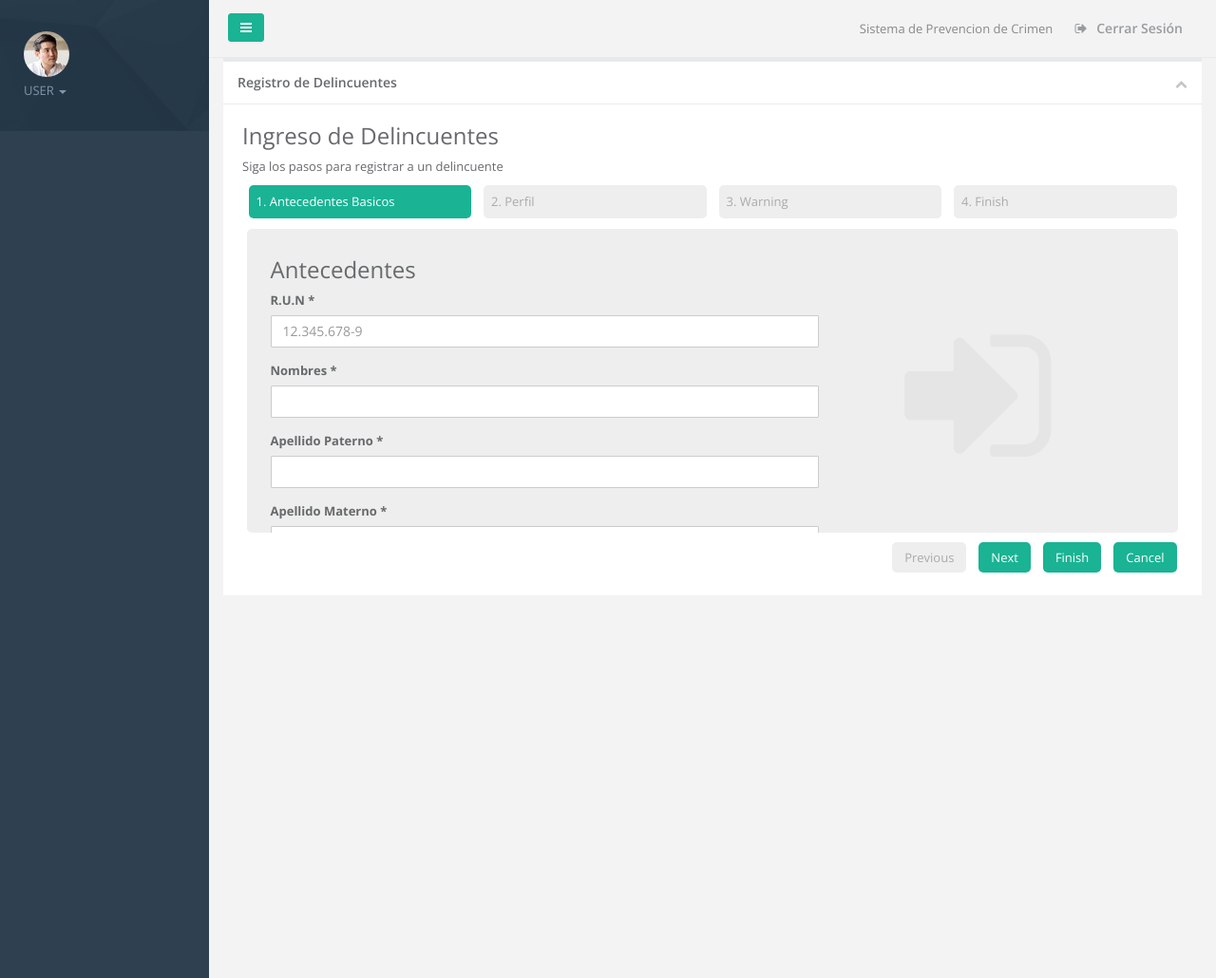
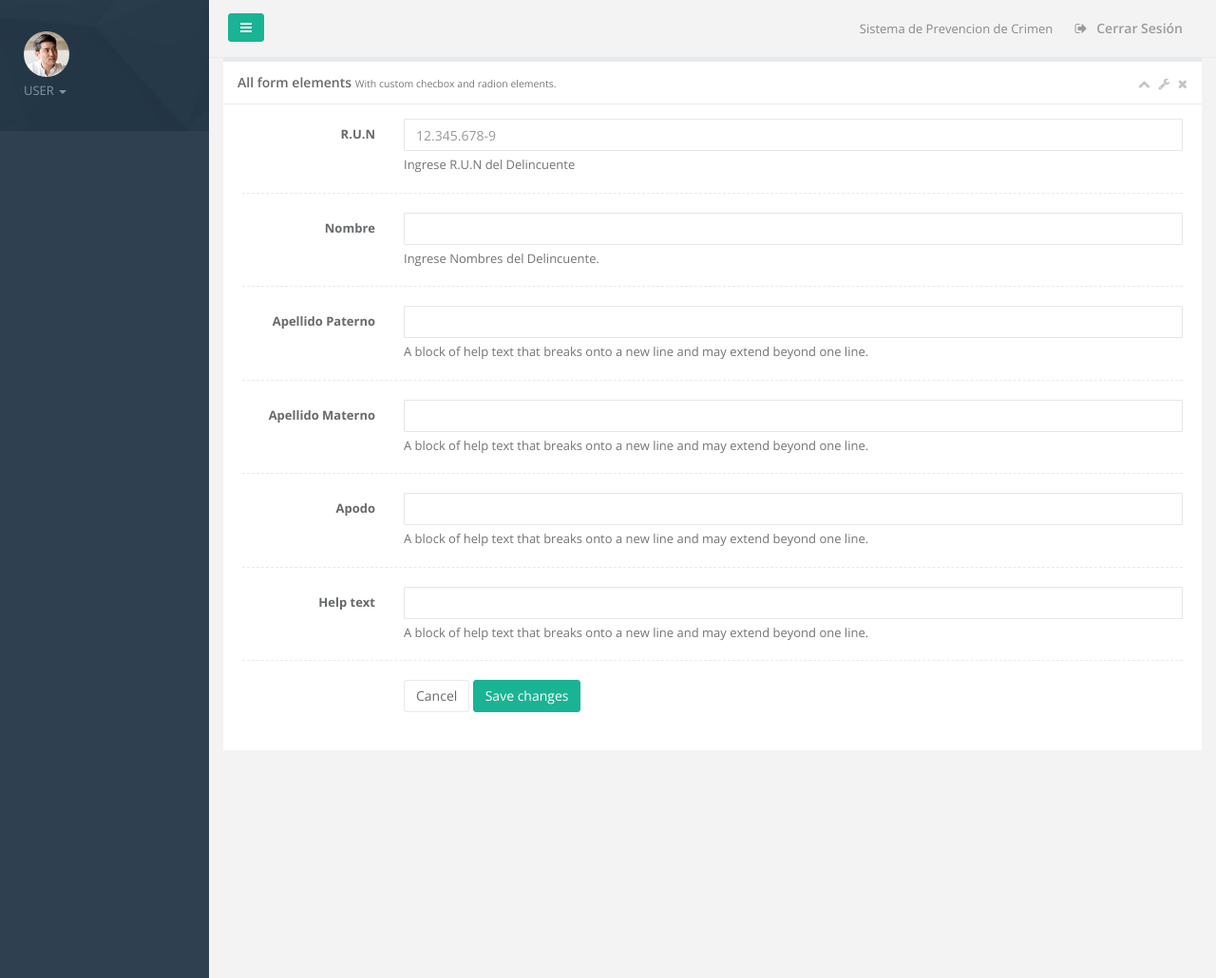
Before and after one commit to lonkonao/proyectoTitulo, a PHP site: page /vista/delincuente.php in a window 1280 px wide. Shown: the top 1030 px of the page at 95% size. Run offline with PHP 8.4, Linux system fonts and the light colour scheme; the visitor is signed in with stand-in values (Sample User, id 1); data that the repository does not hold is empty; some libraries are stand-ins or nearby versions.

Commit message:
fix delincuente

```diff
--- a/controlador/ControElegirComuna.php
+++ b/controlador/ControElegirComuna.php
@@ -1,5 +1,6 @@
 <?php
 require_once '../modelo/Data.php';
+
 $d= new Data();
 
 $id = $_GET['id'];
--- a/modelo/Data.php
+++ b/modelo/Data.php
@@ -352,7 +352,7 @@ class Data {
 
         $tildes = $this->c->ejecutar("SET NAMES 'utf8'");
         $res = $this->c->ejecutar($sql);
-        echo "<select id='region' name='region' class='form-control m-b' >";
+        echo "<select id='region' name='region' class='chosen-select' >";
         while ($resultado = $res->fetch_array()) {
 
             echo "<option value='" . $resultado[0] . "'> " . $resultado[1] . "</option>";
--- a/vista/delincuente.php
+++ b/vista/delincuente.php
@@ -21,6 +21,8 @@
         <link href="../css/bootstrap.min.css" rel="stylesheet">
         <link href="../font-awesome/css/font-awesome.css" rel="stylesheet">
 
+        <link href="../css/plugins/chosen/chosen.css" rel="stylesheet">
+
         <!-- Toastr style -->
         <link href="../css/plugins/toastr/toastr.min.css" rel="stylesheet">
 
@@ -35,6 +37,14 @@
         <link href="../css/plugins/dataTables/dataTables.tableTools.min.css" rel="stylesheet">
 
         <link href="../css/plugins/steps/jquery.steps.css" rel="stylesheet">
+        <script type="text/javascript">
+            $(document).ready(function () {
+                $('#region').change(function () {
+                    var id = $('#region').val();
+                    $('#comunas').load('../controlador/ControElegirComuna.php?id=' + id);
+                });
+            });
+        </script>
 
 
     </head>
@@ -250,114 +260,80 @@
                 <!-- main body   -->
 
                 <!--   </div> -->
-
-
                 <div class="row">
                     <div class="col-lg-12">
-                        <div class="ibox">
+                        <div class="ibox float-e-margins">
                             <div class="ibox-title">
-                                <h5>Registro de Delincuentes</h5>
+                                <h5>All form elements <small>With custom checbox and radion elements.</small></h5>
                                 <div class="ibox-tools">
                                     <a class="collapse-link">
                                         <i class="fa fa-chevron-up"></i>
                                     </a>
-
+                                    <a class="dropdown-toggle" data-toggle="dropdown" href="#">
+                                        <i class="fa fa-wrench"></i>
+                                    </a>
+                                    <ul class="dropdown-menu dropdown-user">
+                                        <li><a href="#">Config option 1</a>
+                                        </li>
+                                        <li><a href="#">Config option 2</a>
+                                        </li>
+                                    </ul>
+                                    <a class="close-link">
+                                        <i class="fa fa-times"></i>
+                                    </a>
                                 </div>
                             </div>
                             <div class="ibox-content">
-                                <h2>
-                                    Ingreso de Delincuentes
-                                </h2>
-                                <p>
-                                    Siga los pasos para registrar a un delincuente
-                                </p>
+                                <form method="get" class="form-horizontal">
 
-                                <form id="form" action="#" class="wizard-big">
-                                    <h1>Antecedentes Basicos</h1>
-                                    <fieldset>
-                                        <h2>Antecedentes</h2>
-                                        <div class="row">
-                                            <div class="col-lg-8">
-                                                <div class="form-group">
-                                                    <label>R.U.N *</label>
-                                                    <input  name="txtRut" type="text" data-mask="99.999.999-*" placeholder="12.345.678-9" class="form-control required">
-                                                </div>
-                                                <div class="form-group">
-                                                    <label>Nombres *</label>
-                                                    <input  name="txtNombre" type="text" class="form-control required">
-                                                </div>
-                                                <div class="form-group">
-                                                    <label>Apellido Paterno *</label>
-                                                    <input name="txtApellidoP" type="text" class="form-control required">
-                                                </div>
-                                                <div class="form-group">
-                                                    <label>Apellido Materno *</label>
-                                                    <input name="txtApellidoM" type="text" class="form-control required">
-                                                </div>
-                                                <div class="form-group">
-                                                    <label>Apodo</label>
-                                                    <input name="txtApodo" type="text" class="form-control ">
+                                    <div class="form-group"><label class="col-sm-2 control-label">R.U.N</label>
+                                        <div class="col-sm-10"><input type="text" class="form-control" name="txtRut" data-mask='99.999.999-*' required placeholder='12.345.678-9'>
+                                            <span class="help-block m-b-none">Ingrese R.U.N del Delincuente</span>
                                         </div>
                                     </div>
-                                            <div class="col-lg-4">
-                                                <div class="text-center">
-                                                    <div style="margin-top: 20px">
-                                                        <i class="fa fa-sign-in" style="font-size: 180px;color: #e5e5e5 "></i>
+                                    <div class="hr-line-dashed"></div>
+
+                                    <div class="form-group"><label class="col-sm-2 control-label">Nombre</label>
+                                        <div class="col-sm-10"><input type="text" class="form-control" name="txtNombre"> <span class="help-block m-b-none">Ingrese Nombres del Delincuente.</span>
                                         </div>
                                     </div>
+                                    <div class="hr-line-dashed"></div>
+
+                                    <div class="form-group"><label class="col-sm-2 control-label">Apellido Paterno</label>
+                                        <div class="col-sm-10"><input type="text" class="form-control" name="txtApellidoP"> <span class="help-block m-b-none">A block of help text that breaks onto a new line and may extend beyond one line.</span>
                                         </div>
                                     </div>
+                                    <div class="hr-line-dashed"></div>
 
-                                    </fieldset>
-                                    <h1>Perfil</h1>
-                                    <fieldset>
-                                        <h2>Perfil Información</h2>
-                                        <div class="row">
-                                            <div class="col-lg-6">
-                                                <div class="form-group">
-                                                    <label>Domicilio Particular *</label>
-                                                    <input name="txtDomicilio" type="text" class="form-control required">
-                                                </div>
-                                                <div class="form-group">
-                                                    <label>Last name *</label>
-                                                    <?php
-                                                    require_once '../modelo/Data.php';
-                                                    $d = new Data();
-
-                                                    $d->comboRegion();
-                                                    ?>
+                                    <div class="form-group"><label class="col-sm-2 control-label">Apellido Materno</label>
+                                        <div class="col-sm-10"><input type="text" class="form-control" name="txtApellidoM"> <span class="help-block m-b-none">A block of help text that breaks onto a new line and may extend beyond one line.</span>
                                         </div>
                                     </div>
-                                            <div class="col-lg-6">
-                                                <div class="form-group">
-                                                    <label>Email *</label>
-                                                    <input id="email" name="email" type="text" class="form-control required email">
-                                                </div>
-                                                <div class="form-group">
-                                                    <label>Address *</label>
-                                                    <input id="address" name="address" type="text" class="form-control">
+                                    <div class="hr-line-dashed"></div>
+
+                                    <div class="form-group"><label class="col-sm-2 control-label">Apodo</label>
+                                        <div class="col-sm-10"><input type="text" class="form-control" name="txtApodo"> <span class="help-block m-b-none">A block of help text that breaks onto a new line and may extend beyond one line.</span>
                                         </div>
                                     </div>
+                                    <div class="hr-line-dashed"></div>
+
+                                    <div class="form-group"><label class="col-sm-2 control-label">Help text</label>
+                                        <div class="col-sm-10"><input type="text" class="form-control"> <span class="help-block m-b-none">A block of help text that breaks onto a new line and may extend beyond one line.</span>
                                         </div>
-                                    </fieldset>
+                                    </div>
+                                    <div class="hr-line-dashed"></div>
 
-                                    <h1>Warning</h1>
-                                    <fieldset>
-                                        <div class="text-center" style="margin-top: 120px">
-                                            <h2>You did it Man :-)</h2>
+
+                                    <div class="form-group">
+                                        <div class="col-sm-4 col-sm-offset-2">
+                                            <button class="btn btn-white" type="submit">Cancel</button>
+                                            <button class="btn btn-primary" type="submit">Save changes</button>
                                         </div>
-                                    </fieldset>
-
-                                    <h1>Finish</h1>
-                                    <fieldset>
-                                        <h2>Terms and Conditions</h2>
-                                        <input id="acceptTerms" name="acceptTerms" type="checkbox" class="required"> <label for="acceptTerms">I agree with the Terms and Conditions.</label>
-                                    </fieldset>
+                                    </div>
                                 </form>
                             </div>
                         </div>
                     </div>
-
                 </div>
             </div>
 
@@ -392,11 +368,44 @@
 $(document).ready(function () {
 $('#region').change(function () {
     var id = $('#region').val();
-                $('#comunas').load('ajax.php?id=' + id);
+    $('#comunas').load('../controlador/ControElegirComuna.php?id=' + id);
 });
 });
     </script>
+    <script>
+        $(document).ready(function () {
 
+
+
+            var elem = document.querySelector('.js-switch');
+            var switchery = new Switchery(elem, {color: '#1AB394'});
+
+            var elem_2 = document.querySelector('.js-switch_2');
+            var switchery_2 = new Switchery(elem_2, {color: '#ED5565'});
+
+            var elem_3 = document.querySelector('.js-switch_3');
+            var switchery_3 = new Switchery(elem_3, {color: '#1AB394'});
+
+
+
+
+        });
+        var config = {
+            '.chosen-select': {},
+            '.chosen-select-deselect': {allow_single_deselect: true},
+            '.chosen-select-no-single': {disable_search_threshold: 10},
+            '.chosen-select-no-results': {no_results_text: 'Oops, nothing found!'},
+            '.chosen-select-width': {width: "95%"}
+        }
+        for (var selector in config) {
+            $(selector).chosen(config[selector]);
+        }
+
+
+
+
+
+    </script>
 
     <script>
         $(document).ready(function () {
@@ -554,6 +563,8 @@
     <script src="../js/plugins/switchery/switchery.js"></script>
 
     <script src="../js/ajax.js"></script>
+    <!-- Chosen -->
+    <script src="../js/plugins/chosen/chosen.jquery.js"></script>
 
 
 
```
Lines whose indentation alone changed are shown as unchanged.
